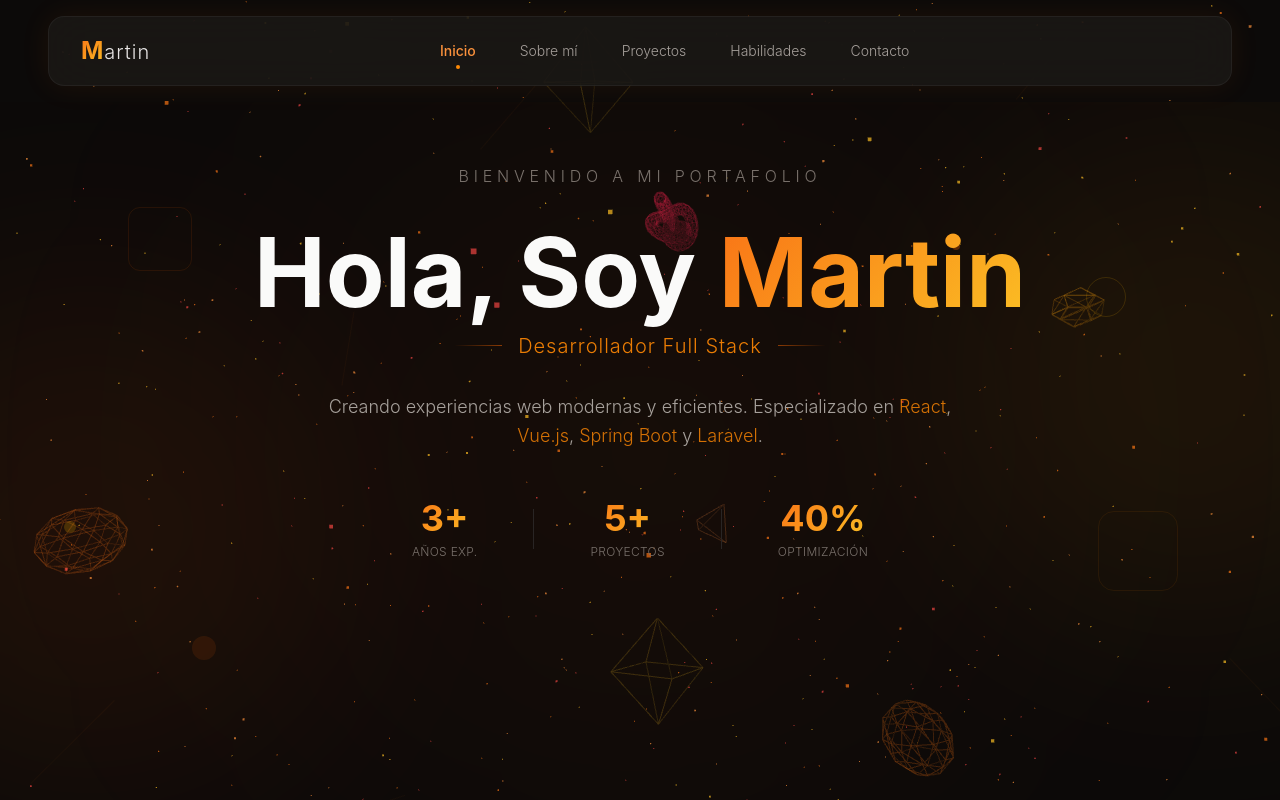
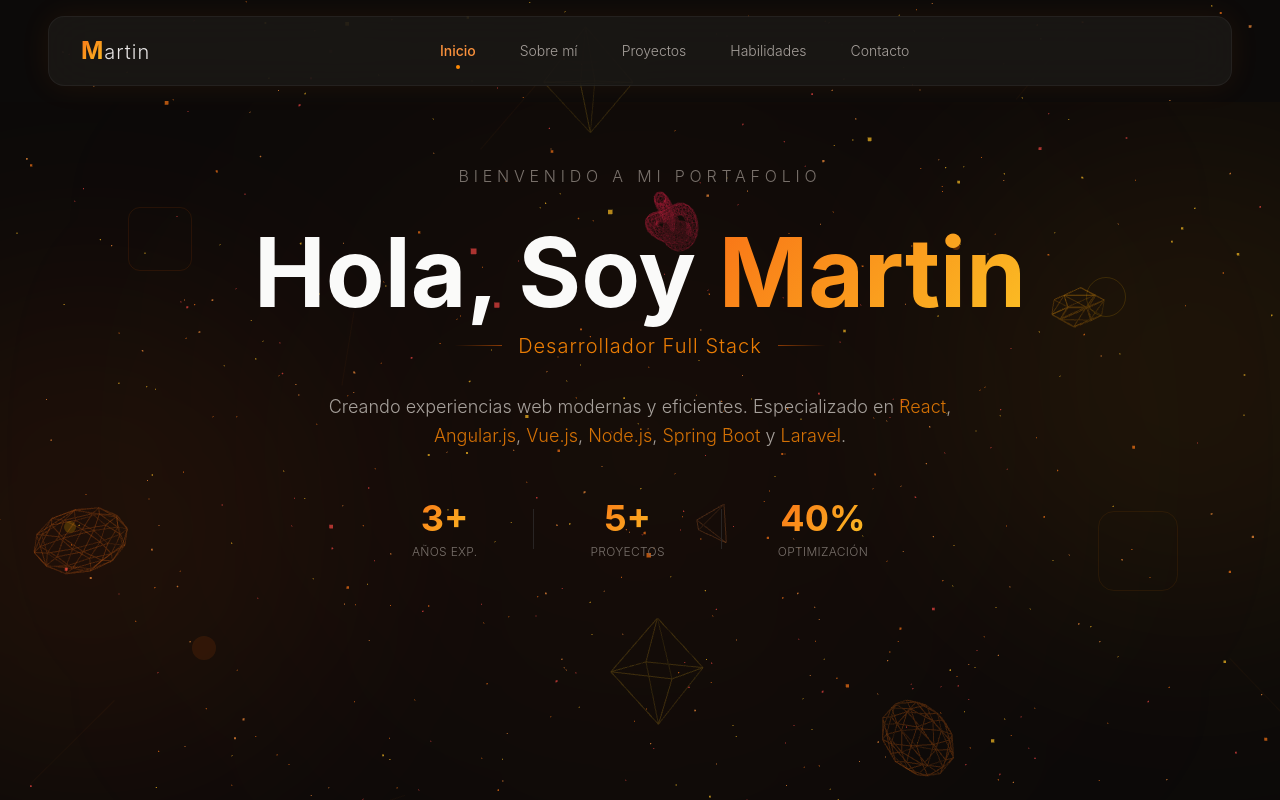
Before and after one commit to Martin10123/portafolio-web, a Vue app: page / in a window 1280 px wide. Built offline with nearby package versions, Linux system fonts and the light colour scheme.

Commit message:
Update technologies listed in HomePage.vue
Added additional technologies to the description.

```diff
--- a/src/views/HomePage.vue
+++ b/src/views/HomePage.vue
@@ -87,7 +87,9 @@ onMounted(() => {
       >
         Creando experiencias web modernas y eficientes. Especializado en
         <span class="text-orange-400/80">React</span>,
+        <span class="text-orange-400/80">Angular.js</span>,
         <span class="text-orange-400/80">Vue.js</span>,
+        <span class="text-orange-400/80">Node.js</span>,
         <span class="text-orange-400/80">Spring Boot</span> y
         <span class="text-orange-400/80">Laravel</span>.
       </p>
```
